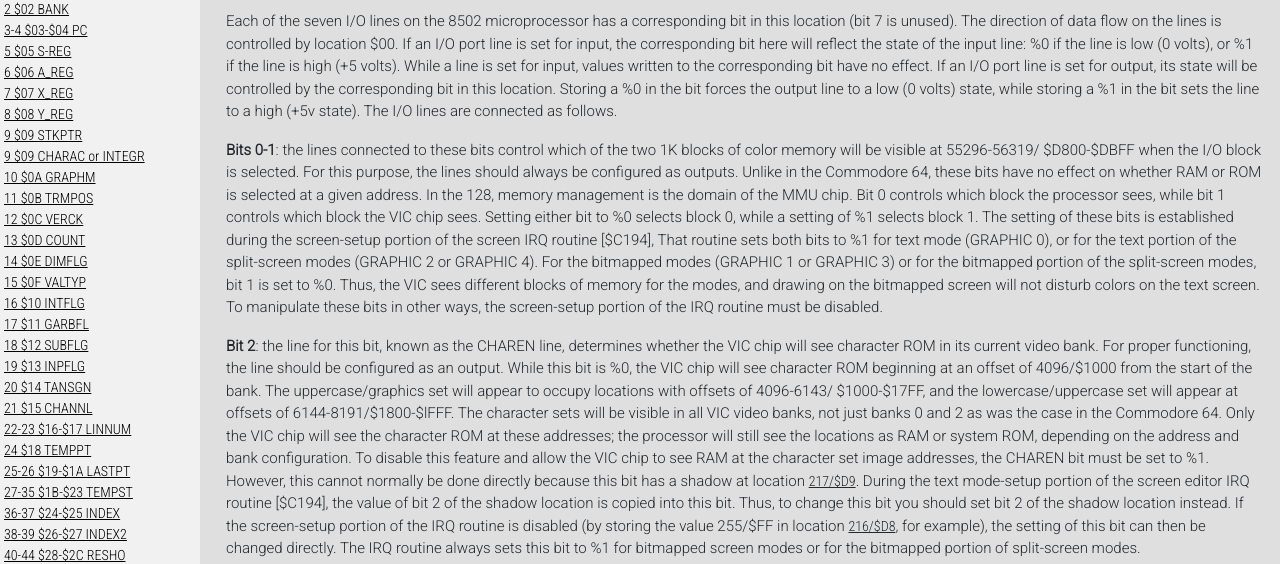
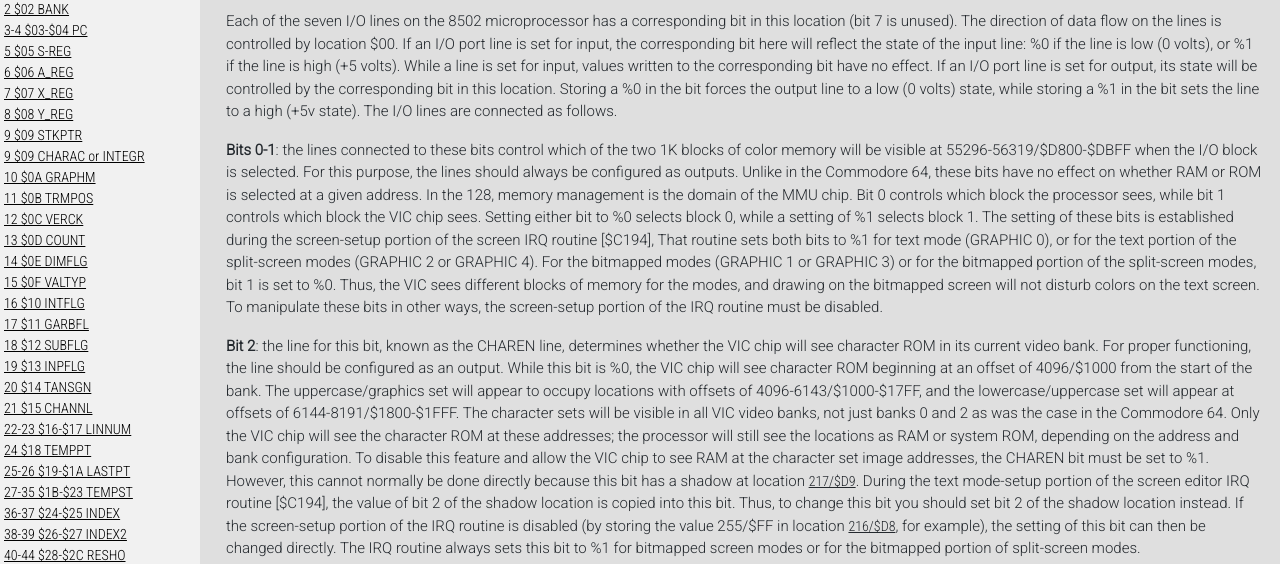
Before and after one commit to c128lib/Reference, a Jekyll site: the page built from 0000.md, in a window 1280 px wide and 900 px high, scrolled down 320 px. Shown: the part 119-683 px from the top of the window. Built offline with Jekyll 4.4.1, drawn with Linux system fonts in a browser that asks for light colours; comment, search, counter and statistics services are not loaded; some of the changed text lies outside the part shown.

Commit message:
Some mis-typing fix

```diff
--- a/0000.md
+++ b/0000.md
@@ -36,8 +36,8 @@
 The I/O lines are connected as follows.
 
 **Bits 0-1**: the lines connected to these bits control which of the
-two 1K blocks of color memory will be visible at 55296-56319/
-$D800-$DBFF when the I/O block is selected. For this purpose, the
+two 1K blocks of color memory will be visible at 55296-56319/$D800-$DBFF
+when the I/O block is selected. For this purpose, the
 lines should always be configured as outputs. Unlike
 in the Commodore 64, these bits have no effect on whether
 RAM or ROM is selected at a given address. In the 128, memory
@@ -62,9 +62,9 @@
 configured as an output. While this bit is %0, the VIC chip
 will see character ROM beginning at an offset of 4096/$1000
 from the start of the bank. The uppercase/graphics set will
-appear to occupy locations with offsets of 4096-6143/
-$1000-$17FF, and the lowercase/uppercase set will appear at
-offsets of 6144-8191/$1800-$lFFF. The character sets will be
+appear to occupy locations with offsets of 4096-6143/$1000-$17FF,
+and the lowercase/uppercase set will appear at
+offsets of 6144-8191/$1800-$1FFF. The character sets will be
 visible in all VIC video banks, not just banks 0 and 2 as was
 the case in the Commodore 64. Only the VIC chip will see the
 character ROM at these addresses; the processor will still see
@@ -1188,8 +1189,8 @@
 ## 118 $76 MVDFLG <a name="76"></a>
 ### Graphics area flag
 The value here indicates whether the bitmapped graphics
-color and screen area has been allocated at 7168-16383/
-$1C00-$3FFF, in which case the start of the BASIC program
+color and screen area has been allocated at 7168-16383/$1C00-$3FFF,
+in which case the start of the BASIC program
 area will have been moved to 16384/$4000. A value of 0/$00
 here indicates that no graphics area is allocated, while a
 nonzero value indicates that the area has been allocated and the
```
Also changed, not shown: other parts of 0000.md (+6 -5 lines), D500.md (+7 -4 lines).
